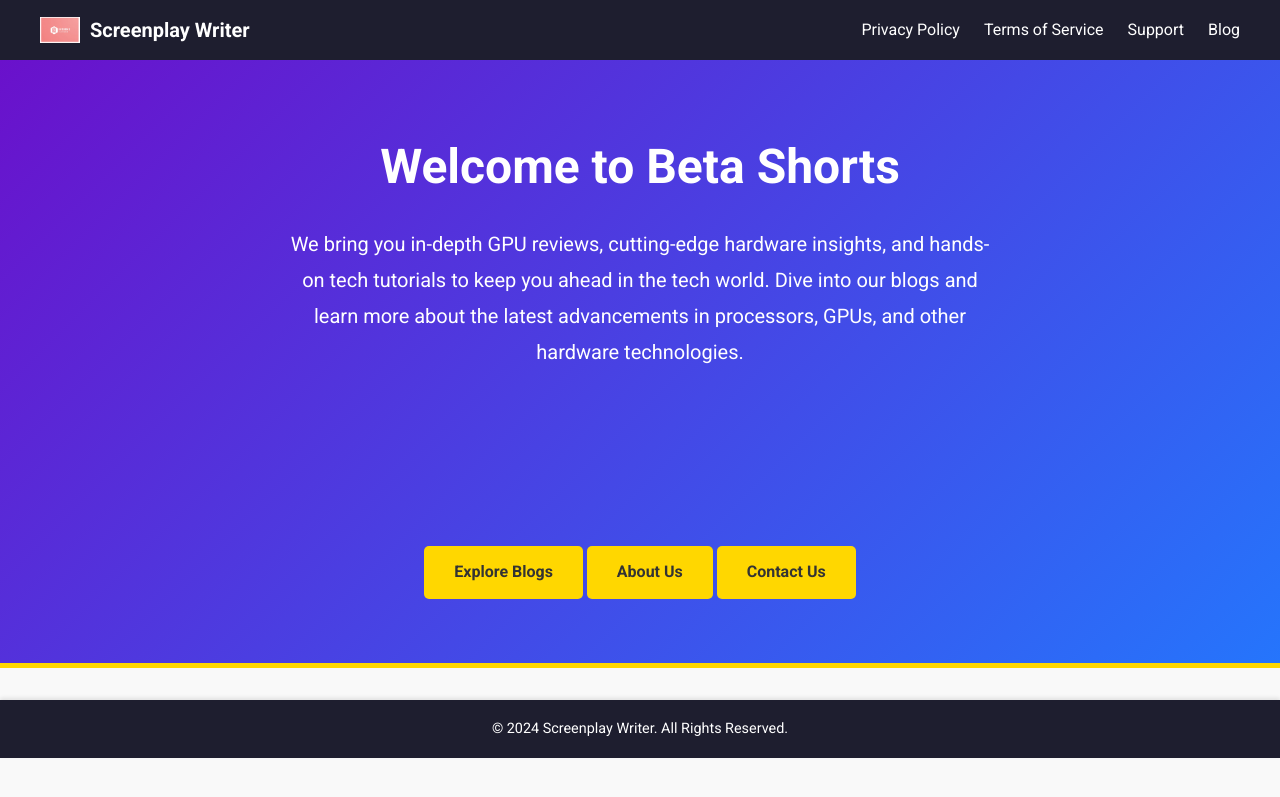
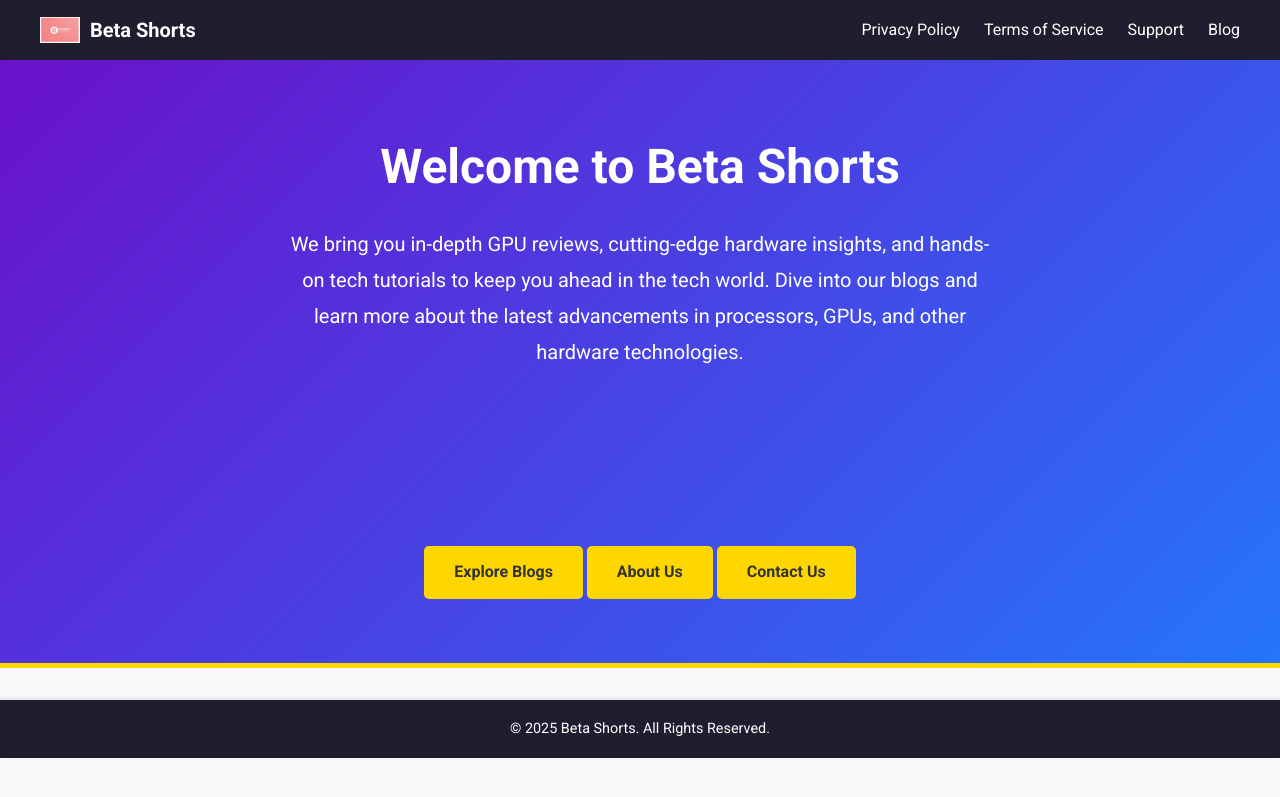
Before and after one commit to betashorts/betashorts-site, a Jekyll site: the page built from index.html, in a window 1280 px wide. Shown: the top 797 px of the page. Built offline with Jekyll 4.4.1, drawn with Linux system fonts in a browser that asks for light colours.

Commit message:
Update default.html

```diff
--- a/_layouts/default.html
+++ b/_layouts/default.html
@@ -7,9 +7,14 @@
     <meta name="viewport" content="width=device-width, initial-scale=1.0">
     <meta property="og:title" content="{{ page.title | default: site.title }}">
     <meta property="og:description" content="{{ page.meta_description | default: site.description }}">
-    <meta property="og:image" content="{{ page.image | default: 'https://scriptandpad.com/logo.jpg' }}">
-    <meta property="og:url" content="https://scriptandpad.com{{ page.url }}">
+    <meta property="og:image" content="{{ page.image | default: 'https://betashorts.com/logo.jpg' }}">
+    <meta property="og:url" content="https://betashorts.com{{ page.url }}">
     <meta property="og:type" content="article">
+    <meta name="twitter:card" content="summary_large_image">
+    <meta name="twitter:title" content="{{ page.title | default: site.title }}">
+    <meta name="twitter:description" content="{{ page.meta_description | default: site.description }}">
+    <meta name="twitter:image" content="{{ page.image | default: 'https://betashorts.com/logo.jpg' }}">
+    <meta name="twitter:site" content="@betashorts0">
     <title>{{ page.title }}</title>
     <link rel="stylesheet" href="/css/styles.css">
     {{ page.meta | default: "" }}
@@ -19,21 +24,21 @@
   "@context": "https://schema.org",
   "@type": "WebPage",
   "headline": "{{ page.title }}",
-  "image": "https://scriptandpad.com/logo.jpg",
+  "image": "https://betashorts.com/logo.jpg",
   "author": {
     "@type": "Person",
-    "name": "Screenplay Writer"
+    "name": "Beta Shorts"
   },
   "publisher": {
     "@type": "Organization",
-    "name": "Screenplay Writer",
+    "name": "Beta Shorts",
     "logo": {
       "@type": "ImageObject",
-      "url": "https://scriptandpad.com/logo.jpg"
+      "url": "https://betashorts.com/logo.jpg"
     },
   "potentialAction": {
     "@type": "SearchAction",
-    "target": "https://scriptandpad.com/search?q={search_term_string}",
+    "target": "https://betashorts.com/search?q={search_term_string}",
     "query-input": "required name=search_term_string"
   }
   },
@@ -49,8 +54,8 @@
     <nav class="navbar">
         <div class="navbar-container">
             <a href="/" class="navbar-brand">
-                <img src="/logo.jpg" alt="Screenplay Writer Logo" class="navbar-logo" />
-                Screenplay Writer
+                <img src="/logo.jpg" alt="Beta Shorts Logo" class="navbar-logo" />
+                Beta Shorts
             </a>
             <ul class="navbar-links">
                 <li><a href="/privacy.html">Privacy Policy</a></li>
@@ -68,7 +73,7 @@
 
     <footer>
         <div class="footer-container">
-            <p>© 2024 Screenplay Writer. All Rights Reserved.</p>
+            <p>© 2025 Beta Shorts. All Rights Reserved.</p>
         </div>
     </footer>
 </body>
```
